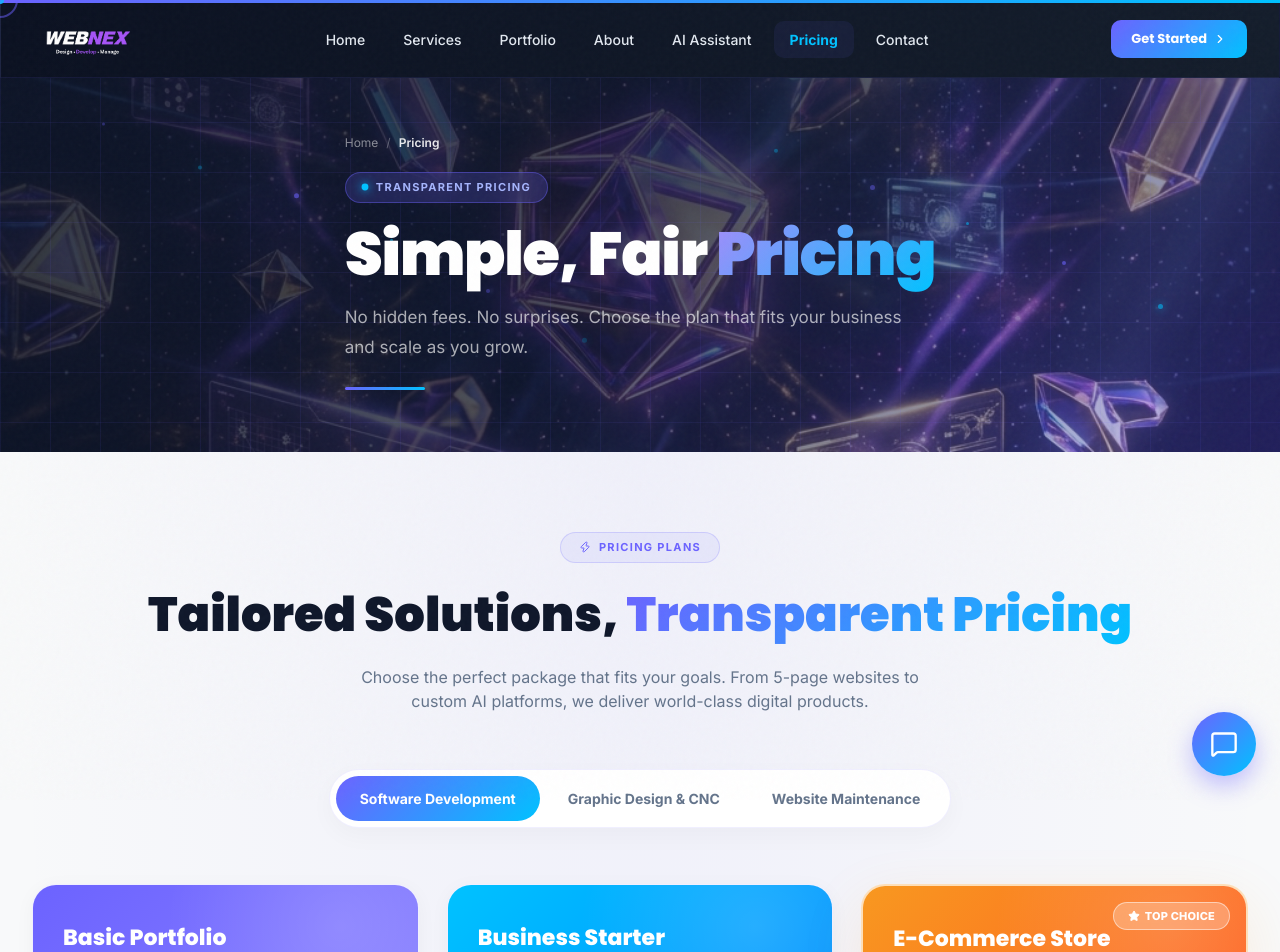
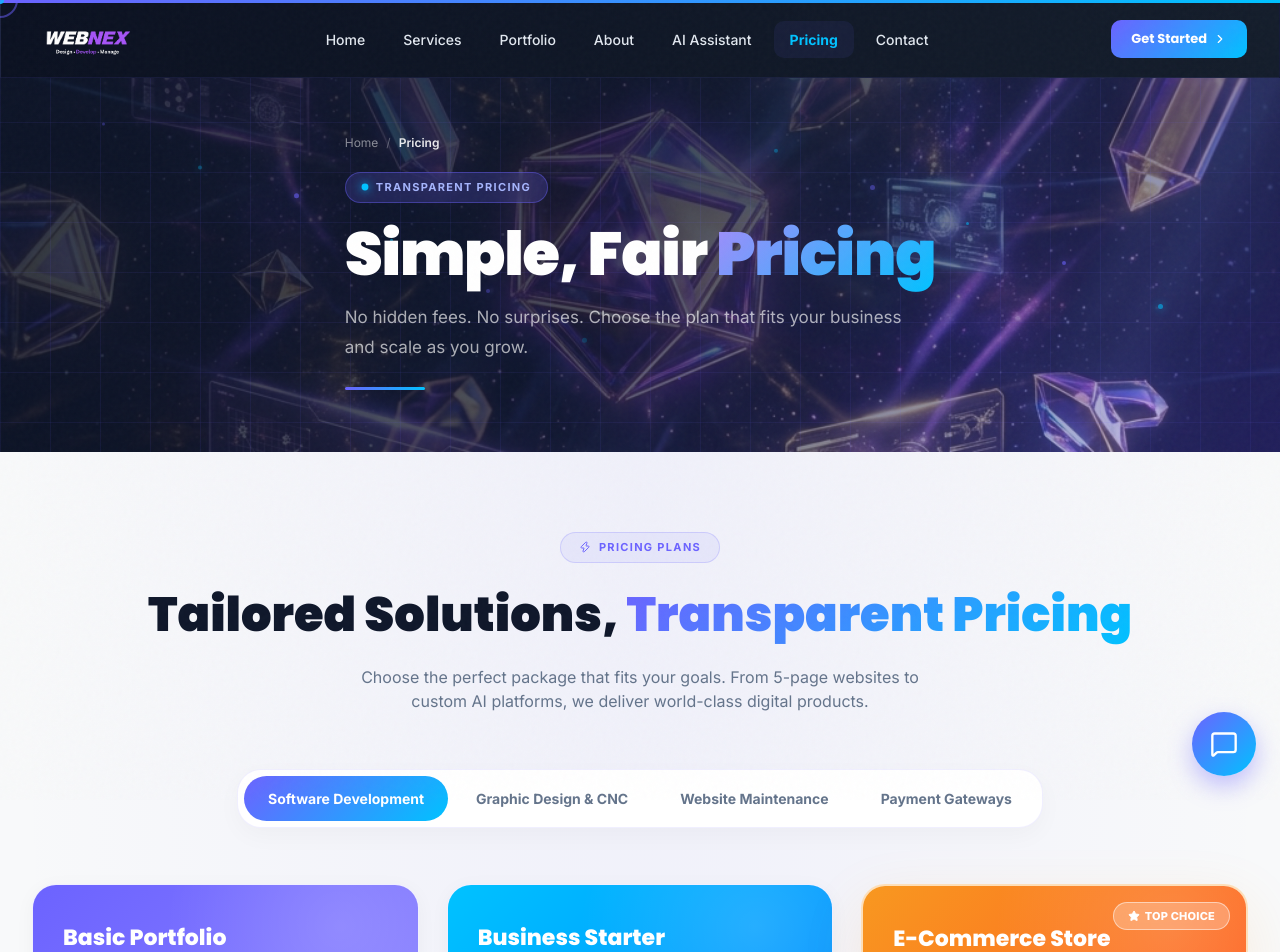
Before and after one commit to priyanshuvishwakarma273403/Webnex-Agency, a Next.js app: page /pricing in a window 1280 px wide. Shown: the top 952 px of the page. Built offline with nearby package versions, Linux system fonts and the light colour scheme.

Commit message:
feat: add PricingSection component with categorized service and maintenance plans

```diff
--- a/src/sections/PricingSection.js
+++ b/src/sections/PricingSection.js
@@ -86,6 +86,21 @@ const maintenancePlans = [
   {
     name: 'Enterprise & Hosting', price: 'Starts ₹499', period: '', desc: 'Full-scale infrastructure management.', gradient: 'linear-gradient(135deg,#0F172A,#1E293B)', color: '#1E293B', popular: false,
     features: [{ text: 'E-commerce Management: ₹4,999/mo', ok: true }, { text: 'Website Redesign: ₹4,999', ok: true }, { text: 'Admin Panel Management: ₹1,999/mo', ok: true }, { text: 'Hosting Management: ₹999/mo', ok: true }, { text: 'Domain Management: ₹499/mo', ok: true }]
+  }
+];
+
+const paymentPlans = [
+  {
+    name: 'Basic Integration', price: 'Starts ₹3,000', period: '', desc: 'Best for small & starter stores.', gradient: 'linear-gradient(135deg,#3B82F6,#2563EB)', color: '#3B82F6', popular: false,
+    features: [{ text: 'Basic payment setup: ₹3,000+', ok: true }, { text: 'UPI/Card/Net Banking', ok: true }, { text: 'Razorpay & PhonePe Setup', ok: true }, { text: 'Single website integration', ok: true }, { text: 'Basic checkout page', ok: true }, { text: 'Testing support', ok: true }]
+  },
+  {
+    name: 'Advanced Integration', price: 'Starts ₹8,000', period: '', desc: 'For professional & medium brands.', gradient: 'linear-gradient(135deg,#6C63FF,#00C2FF)', color: '#6C63FF', popular: true,
+    features: [{ text: 'Custom checkout design', ok: true }, { text: 'Subscription Payments: ₹8,000+', ok: true }, { text: 'Stripe & PayU Integration', ok: true }, { text: 'Coupon & Wallet System', ok: true }, { text: 'Advanced security setup', ok: true }, { text: 'Mobile responsive flow', ok: true }]
+  },
+  {
+    name: 'Premium / Custom', price: 'Starts ₹25,000', period: '', desc: 'For SaaS & large e-commerce.', gradient: 'linear-gradient(135deg,#0F172A,#1E293B)', color: '#1E293B', popular: false,
+    features: [{ text: 'Multi vendor payments: ₹10,000+', ok: true }, { text: 'International Gateway: ₹8,000+', ok: true }, { text: 'Auto invoice generation', ok: true }, { text: 'Split payment system', ok: true }, { text: 'API integration', ok: true }, { text: 'Custom backend & dashboard', ok: true }]
   }
 ];
 
@@ -181,8 +196,8 @@ export default function PricingSection() {
         `}</style>
 
         <div style={{ display: 'flex', justifyContent: 'center', marginBottom: 40 }}>
-          <div style={{ display: 'inline-flex', background: 'white', padding: 6, borderRadius: 100, border: '1px solid rgba(108,99,255,0.1)', boxShadow: '0 8px 24px rgba(0,0,0,0.03)', position: 'relative', flexWrap: 'wrap', justifyContent: 'center', gap: 4 }}>
-            {['software', 'design', 'maintenance'].map((tab) => (
+          <div style={{ display: 'inline-flex', background: 'white', padding: 6, borderRadius: 24, border: '1px solid rgba(108,99,255,0.1)', boxShadow: '0 8px 24px rgba(0,0,0,0.03)', position: 'relative', flexWrap: 'wrap', justifyContent: 'center', gap: 4 }}>
+            {['software', 'design', 'maintenance', 'payment'].map((tab) => (
               <button
                 key={tab}
                 onClick={() => setActiveTab(tab)}
@@ -196,7 +211,7 @@ export default function PricingSection() {
                   />
                 )}
                 <span style={{ position: 'relative', zIndex: 1 }}>
-                  {tab === 'software' ? 'Software Development' : tab === 'design' ? 'Graphic Design & CNC' : 'Website Maintenance'}
+                  {tab === 'software' ? 'Software Development' : tab === 'design' ? 'Graphic Design & CNC' : tab === 'maintenance' ? 'Website Maintenance' : 'Payment Gateways'}
                 </span>
               </button>
             ))}
@@ -206,7 +221,7 @@ export default function PricingSection() {
         {/* Plans */}
         <div className="pricing-grid-9">
           <AnimatePresence mode="wait">
-            {(activeTab === 'software' ? plans : activeTab === 'design' ? designPlans : maintenancePlans).map((plan, i) => (
+            {(activeTab === 'software' ? plans : activeTab === 'design' ? designPlans : activeTab === 'maintenance' ? maintenancePlans : paymentPlans).map((plan, i) => (
               <motion.div key={plan.name}
                 initial={{ opacity: 0, y: 50 }}
                 whileInView={{ opacity: 1, y: 0 }}
```
